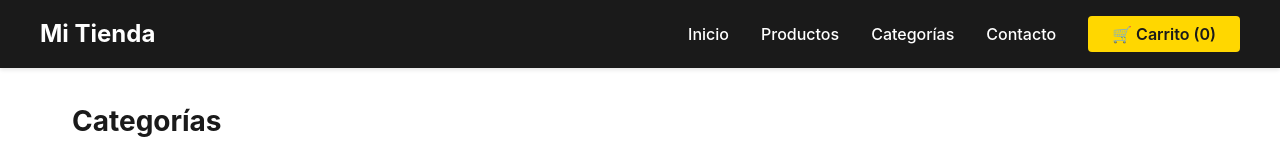
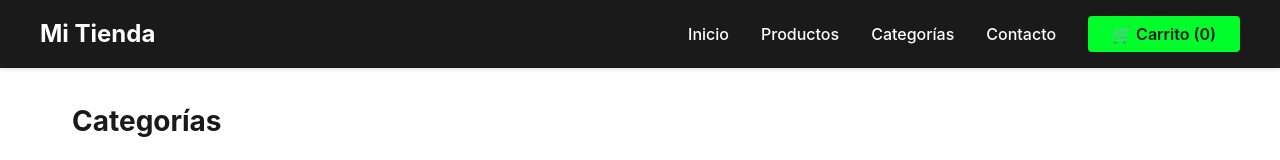
Before and after one commit to johanjaguardev/SENA-ecommerce, a React (Vite) app: page / in a window 1280 px wide. Shown: the top 160 px of the page. Built offline with nearby package versions, Linux system fonts and the light colour scheme.

Commit message:
mi primer pr

```diff
--- a/src/components/Header.tsx
+++ b/src/components/Header.tsx
@@ -61,7 +61,7 @@ const styles: { [key: string]: React.CSSProperties } = {
     cursor: 'pointer',
   },
   cartButton: {
-    backgroundColor: '#ffd700',
+    backgroundColor: '#00ff2aff',
     color: '#1a1a1a',
     border: 'none',
     padding: '0.5rem 1.5rem',
```
